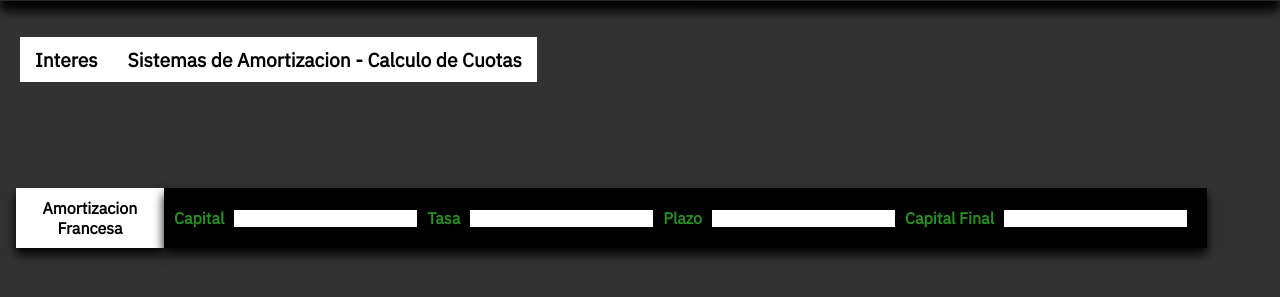
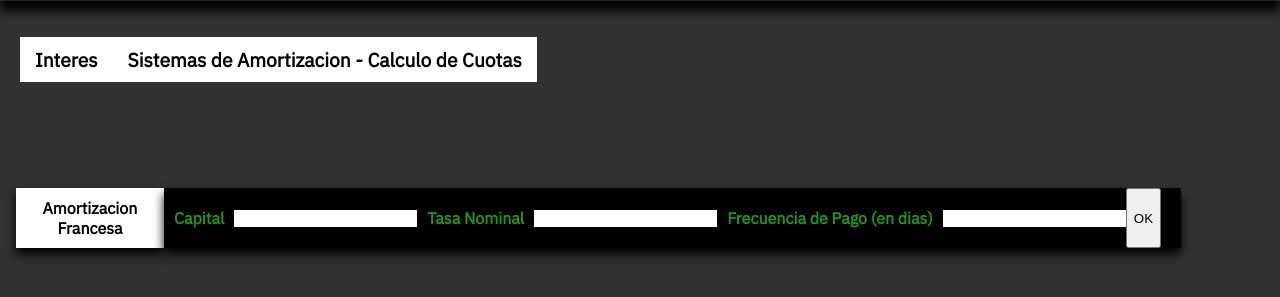
Before and after one commit to bhinojo/FMphp, a PHP site: page /sistemafrances.php in a window 1280 px wide. Shown: the part 103-400 px from the top of the page. Run offline with PHP 8.4, Linux system fonts and the light colour scheme.

Commit message:
Correcion de input en sistemafrances

```diff
--- a/sisFPrueba.php
+++ b/sisFPrueba.php
@@ -5,7 +5,7 @@
     <title></title>
   </head>
   <body>
-    <form class="" action="index.html" method="post">
+    <form class="" method="post">
     <input type="number" id="num" name="num"/>
     <input type="floatval" id="num2" name="num2"/>
     <button type="submit" name="ok">OK</button>
--- a/sistemafrances.php
+++ b/sistemafrances.php
@@ -56,16 +56,15 @@
 
             <div class="formulario">
 
-                <form name="sistemaFrances">
+                <form name="sistemaFrances" method="post">
 
                     <h3>Capital</h3>
                     <input type="number" id="capitalSistemaFrances" value="">
-                    <h3>Tasa</h3>
-                    <input type="number" id="tasaSistemaFrances" value="">
-                    <h3>Plazo</h3>
+                    <h3>Tasa Nominal</h3>
+                    <input type="number" id="tasaNominalSistemaFrances" value="">
+                    <h3>Frecuencia de Pago (en dias)</h3>
                     <input type="number" id="plazosiStemaFrances" value="">
-                    <h3>Capital Final</h3>
-                    <input type="text" id="resultadoSistemaFrances" name="resultadoSistemaFrances" value="" />
+                    <button type="submit" name="ok" id="ok">OK</button>
 
                 </form>
 
--- a/styles_FinMath_General.css
+++ b/styles_FinMath_General.css
@@ -55,7 +55,7 @@ nav ul li a:hover{
 #paraHover ul{
     margin-top: 10px;
     display: block;
-    transition: .5s;
+    transition: 1s;
     position: absolute;
     opacity: 0;
 }
@@ -66,6 +66,7 @@ nav ul li a:hover{
 #paraHover{
     transition: 1s;
 }
-#paraHover:hover > ul{
+#paraHover:hover #mostrar{
+
     opacity: 1;
 }
```
